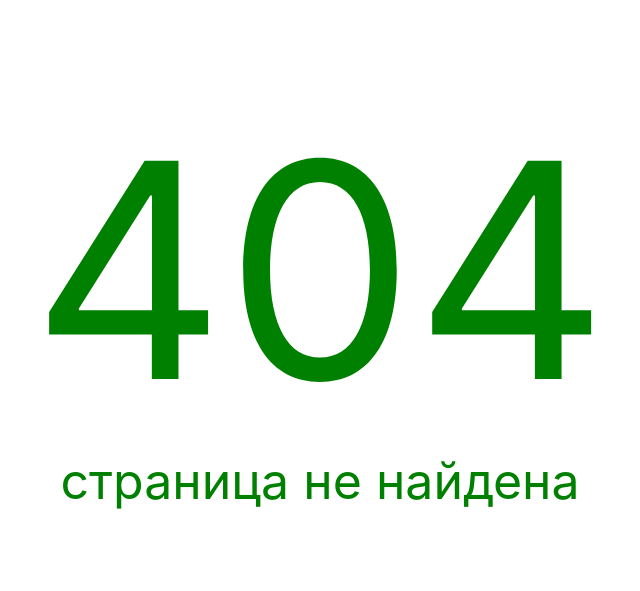
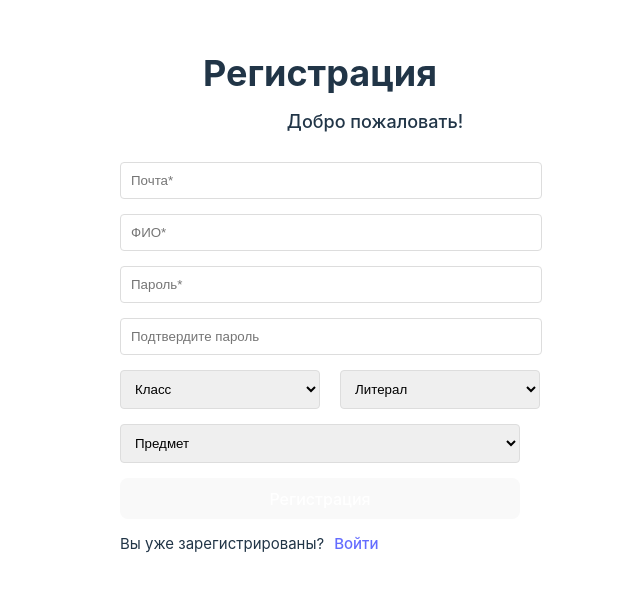
Before and after one commit to DaniarAbS/Online_UBT, a React (Vite) app in the folder client/: page /register_teacher in a window 1280 px wide. Before the commit this address had no page. Shown: the part 101-692 px from the top of the page, without its empty margins (320-960 px from the left). Built offline with nearby package versions, Linux system fonts and the light colour scheme.

Commit message:
register_teacher page is added

```diff
--- a/client/package.json
+++ b/client/package.json
@@ -10,8 +10,12 @@
     "preview": "vite preview"
   },
   "dependencies": {
+    "@ant-design/icons": "^5.3.0",
+    "antd": "^5.14.1",
     "react": "^18.2.0",
-    "react-dom": "^18.2.0"
+    "react-dom": "^18.2.0",
+    "react-router-dom": "^6.22.0",
+    "styled-components": "^6.1.8"
   },
   "devDependencies": {
     "@types/react": "^18.2.43",
--- a/client/src/App.jsx
+++ b/client/src/App.jsx
@@ -6,6 +6,7 @@ import {NotFoundPage} from './pages/NotFoundPage'
 import { useState, useRef, useEffect } from 'react'
 import { BrowserRouter, Route, Routes } from 'react-router-dom'
 import { TaskAdding } from './pages/TaskAdding/TaskAdding'
+import RegistrationForm from './pages/RegisterForTeacher/registerTeacher'
 
 const ROLES = {
   'User': 2001,
@@ -30,6 +31,7 @@ function App() {
           <Route path='/test' element={<TestPage />}/>
           <Route path='/new_task' element={<TaskAdding theme1='Основные свойства логарифма'/>}/>
           <Route path='*' element={<NotFoundPage />}/>
+          <Route path='/register_teacher' element={<RegistrationForm />}/>
         </Routes>
       </BrowserRouter>
     </div>
--- /dev/null
+++ b/client/src/pages/RegisterForTeacher/RegisterTeacher.css
@@ -0,0 +1,84 @@
+.registration-form {
+    width: 100%;
+    max-width: 400px;
+    margin: 0 auto;
+  }
+
+  .registration-form h1 {
+    text-align: center;
+    font-size: 36px;
+    font-weight: 700;
+    margin-bottom: 5px;
+  }
+
+  .welcome_text {
+    text-align: center;
+    margin-left: 110px;
+    font-size: 18px;
+    font-weight: 500;
+    margin-bottom: 30px;
+  }
+
+  .class_Literal {
+    display: flex;
+  }
+
+  .choose_class{
+    width: 200px;
+    margin-right: 20px;
+  }
+
+  .choose_literal{
+    width: 200px;
+  }
+
+  .form-group {
+    margin-bottom: 15px;
+  }
+
+  .form-group label {
+    display: block;
+    margin-bottom: 5px;
+  }
+
+  .form-group input[type="email"],
+  .form-group input[type="text"],
+  .form-group input[type="password"],
+  .form-group select {
+    width: 100%;
+    padding: 10px;
+    border: 1px solid #ddd;
+    border-radius: 4px;
+  }
+
+
+  button {
+    background-color: #009172;
+    color: #fff;
+    width: 100%;
+    padding: 10px;
+    border: none;
+    border-radius: 4px;
+    cursor: pointer;
+  }
+
+
+
+.sing_in {
+  display: flex;
+  font-size: 15px;
+}
+
+a {
+  color: #009172;
+  text-decoration: none;
+  margin-left: 10px;
+}
+
+a:hover {
+  text-decoration: underline;
+}
+
+p {
+    text-align: center;
+    }
--- /dev/null
+++ b/client/src/pages/RegisterForTeacher/RegisterTeacher.jsx
@@ -0,0 +1,72 @@
+import React, { useState } from 'react';
+import './RegisterTeacher.css'; // Make sure to create a CSS file with this name
+
+function RegistrationForm() {
+  // You can manage state and functions to handle form submission here
+
+  return (
+    <div className="registration-form">
+      <h1>Регистрация</h1>
+      <p className="welcome_text">Добро пожаловать!</p>
+      <form>
+        <div className="form-group">
+          <input type="email" placeholder="Почта*" />
+        </div>
+
+        <div className="form-group">
+          <input type="text" placeholder="ФИО*" />
+        </div>
+
+        <div className="form-group">
+          <input type="password" placeholder="Пароль*" />
+        </div>
+
+        <div className="form-group">
+          <input type="password" placeholder="Подтвердите пароль" />
+        </div>
+
+        <div className="class_Literal">
+          <div className="form-group">
+              <div className="choose_class">
+                <select>
+                  <option>Класс</option>
+                  <option>9</option>
+                  <option>10</option>
+                  <option>11</option>
+                </select>
+            </div>
+          </div>
+
+
+          <div className="form-group">
+            <div className="choose_literal">
+              <select>
+                <option>Литерал</option>
+                <option>А</option>
+                <option>Б</option>
+                <option>С</option>
+              </select>
+            </div>
+          </div>
+        </div>
+
+
+
+        <div className="form-group">
+          <select>
+            <option>Предмет</option>
+            <option>Математика</option>
+            <option>Физика</option>
+          </select>
+        </div>
+
+
+          <button type="submit">Регистрация</button>
+
+      </form>
+      <p className="sing_in">Вы уже зарегистрированы? <a href="/login">Войти</a></p>
+    </div>
+  );
+}
+
+export default RegistrationForm;
```
Also changed, not shown: client/src/pages/Filter/FilterExam.css (added, +50 -0 lines), client/src/pages/Filter/FilterExam.jsx (added, +82 -0 lines), 1 other file (tests, documents, lock files or other folders).
